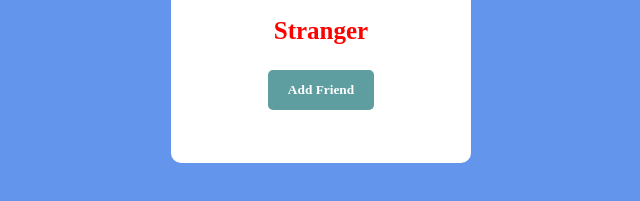
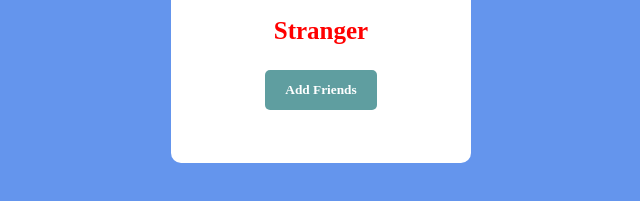
Before and after one commit to AP102468/Add-friend-feature-with-JS, a plain HTML site: page index.html in a window 1280 px wide. Shown: the part 437-638 px from the top of the page, 319-959 px from the left. Drawn offline with Linux system fonts and the light colour scheme.

Commit message:
second commit

```diff
--- a/index.html
+++ b/index.html
@@ -13,7 +13,7 @@
     <h5>Stranger</h5>
     <div id="btn-container">
         <!--<button id="remove">Remove</button> -->
-        <button id="add">Add Friend</button>
+        <button id="add">Add Friends</button>
     </div>
    </div>
 
```
